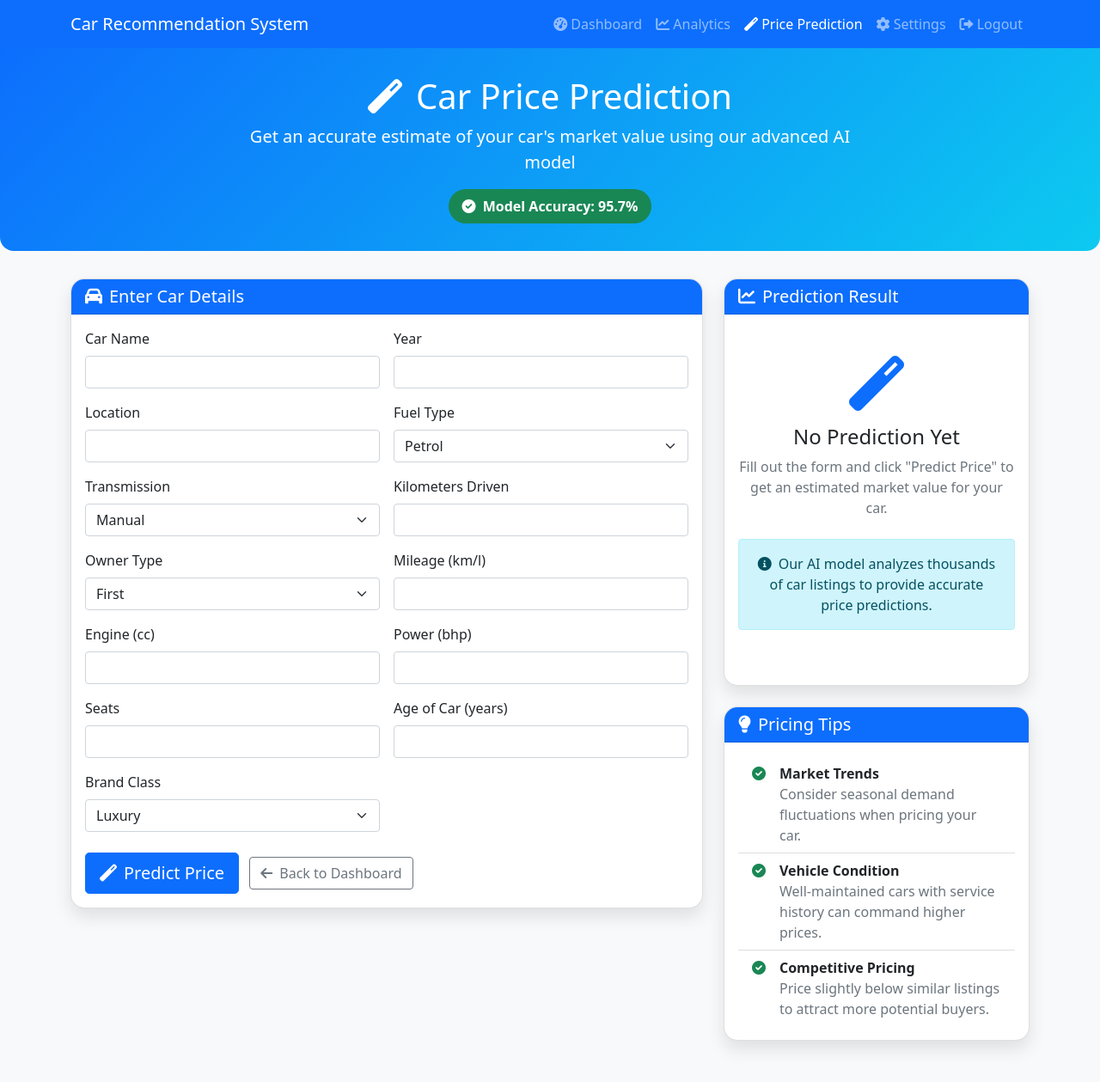
After one commit to Piyush1716/Car-Recommendation, a Flask app: page /prediction in a window 1280 px wide. The commit adds this page. Shown: the whole page at 86% size. Run offline with Flask 3, Linux system fonts and the light colour scheme; parts of the project's set-up code (start-up, migrations or seed data) failed here and were passed over.

```diff
--- a/Resources/csv_to_db.py
+++ b/Resources/csv_to_db.py
@@ -8,4 +8,4 @@ data = pd.read_csv('used_cars_data_cleaned.csv')  # Or use pd.read_excel for Exc
 engine = create_engine('mysql://root:@localhost/cardb')
 
 # Write the data to a database table
-data.to_sql('cars', con=engine, if_exists='replace', index=False)
+data.to_sql('temp', con=engine, if_exists='replace', index=False)
--- a/app.py
+++ b/app.py
@@ -1,4 +1,5 @@
 from flask import Flask, render_template, redirect, url_for, request, flash, session, abort
+from flask_caching import Cache
 from flask_sqlalchemy import SQLAlchemy
 import pandas as pd
 from flask_mail import Message, Mail
@@ -11,6 +12,11 @@ import os
 
 app = Flask(__name__)
 app.secret_key = 'your_secret_key'
+
+# Flask-Caching Configuration
+app.config['CACHE_TYPE'] = 'SimpleCache'  # For testing/small apps; use 'RedisCache' or 'MemcachedCache' for production
+app.config['CACHE_DEFAULT_TIMEOUT'] = 3000  # Cache timeout in second
+cache = Cache(app)
 
 # Flask-Mail Configuration
 app.config['MAIL_SERVER'] = 'smtp.gmail.com'
@@ -169,17 +175,18 @@ def buyer_dashboard():
         email = session['email'],
         name = session['name']
     )
-# To View all Cars
 @app.route('/cars', methods=['GET'])
+@cache.cached()
 def cars():
     if 'email' not in session:
         return redirect(url_for('login'))
 
-    # Query the cars table
-    cars = Car.query.all()
+    page = request.args.get('page', 1, type=int)
+    per_page = 6  # Number of cars per page
+    cars_paginated = Car.query.paginate(page=page, per_page=per_page)
 
-    # Pass the cars info to the template
-    return render_template('cars.html', cars=cars)
+    return render_template('cars.html', cars=cars_paginated)
+
 
 # Contect seller via Email
 @app.route('/contact_seller', methods=['POST'])
@@ -367,7 +374,7 @@ def remove_from_cart(car_id):
 @app.route('/remove_from_whitelist/<int:car_id>', methods=['GET'])
 def remove_from_whitelist(car_id):
     # Get logged-in user's email
-    if 'email' not in session or not car_id:
+    if 'email' not in session:
         flash("Please log in to view your whitelist.", "warning")
         return redirect(url_for('login'))
 
@@ -841,6 +848,10 @@ def seller_dashboard():
 
     return render_template('seller_dashboard.html', cars=cars, total_views=total_views, interested_buyers=interested_buyers,car_views=car_views)
 
+@app.route('/prediction')
+def prediction():
+    return render_template('prediction.html')
+
 @app.route('/delete_car/<int:car_id>', methods=['GET'])
 def delete_car(car_id):
 
--- a/templates/buyer_car_details.html
+++ b/templates/buyer_car_details.html
@@ -46,9 +46,11 @@
                 <div class="card shadow-sm">
                     <div class="card-body">
                         <h2 class="card-title">{{ car.model }} <span class="badge bg-primary">{{ car.year }}</span></h2>
-                        <img src="{{'/'+car.image_url}}" alt="{{ car.model }}" class="img-fluid rounded car-image mb-4">
+                        <img src="{{ '/' + (car.image_url if car.image_url else 'static/car.png') }}" alt="{{ car.model }}"
+                            class="img-fluid rounded car-image mb-4">
+
                         <div class="d-flex justify-content-between align-items-center mb-4">
-                            <h3 class="text-primary mb-0">₹{{ "{:,}".format(car.price) }}</h3>
+                            <h3 class="text-primary mb-0">₹{{ "{:,}".format(car.price) }}Lakh</h3>
                             <span class="text-muted"><i class="fas fa-map-marker-alt"></i> {{ car.location }}</span>
                         </div>
                         <div class="row g-3">
--- a/templates/buyer_dashboard.html
+++ b/templates/buyer_dashboard.html
@@ -154,7 +154,7 @@
                             <h5 class="card-title">{{ car.model }}</h5>
                             <p class="card-text">
                                 <strong>Year:</strong> {{ car.year }}<br>
-                                <strong>Price:</strong> ₹{{ car.price }}<br>
+                                <strong>Price:</strong> ₹{{ car.price }}Lakh<br>
                                 <strong>Location:</strong> {{ car.location }}<br>
                                 <strong>Fuel Type:</strong> {{ car.fuel_type }}<br>
                                 <strong>Transmission:</strong> {{ car.transmission }}
--- a/templates/edit_car.html
+++ b/templates/edit_car.html
@@ -62,7 +62,7 @@
                                     <input type="number" id="year" name="year" class="form-control" value="{{ car.year }}" min="1900" max="{{ current_year }}" required>
                                 </div>
                                 <div class="col-md-6">
-                                    <label for="price" class="form-label">Price (₹)</label>
+                                    <label for="price" class="form-label">Price (₹Lakh)</label>
                                     <input type="number" id="price" name="price" class="form-control" value="{{ car.price }}" min="0" step="0.01" required>
                                 </div>
                                 <div class="col-md-6">
@@ -136,7 +136,9 @@
                                     <input type="file" id="car_image" name="car_image" class="form-control" accept="image/*">
                                     {% if car.image_url %}
                                         <div class="mt-2">
-                                            <img src="{{ '/' + car.image_url }}" alt="Current Car Image" class="img-thumbnail" style="max-width: 200px;">
+                                            <img src="{{ car.image_url if car.image_url else '/static/car.png' }}" class="img-thumbnail mt-2"
+                                                style="max-width: 200px;" alt="Current Car Image" loading="lazy">
+
                                         </div>
                                     {% endif %}
                                 </div>
--- /dev/null
+++ b/templates/prediction.html
@@ -0,0 +1,263 @@
+<!DOCTYPE html>
+<html lang="en">
+<head>
+    <meta charset="UTF-8">
+    <meta name="viewport" content="width=device-width, initial-scale=1.0">
+    <title>Car Price Prediction - Car Recommendation System</title>
+    <link href="https://cdn.jsdelivr.net/npm/bootstrap@5.1.3/dist/css/bootstrap.min.css" rel="stylesheet">
+    <link rel="stylesheet" href="https://cdnjs.cloudflare.com/ajax/libs/font-awesome/6.0.0-beta3/css/all.min.css">
+    <style>
+        .prediction-header {
+            background: linear-gradient(135deg, #0d6efd, #0dcaf0);
+            color: white;
+            padding: 2rem 0;
+            margin-bottom: 2rem;
+            border-radius: 0 0 1rem 1rem;
+        }
+        .prediction-result {
+            font-size: 2.5rem;
+            font-weight: bold;
+            color: #0d6efd;
+        }
+        .prediction-card {
+            border-radius: 1rem;
+            overflow: hidden;
+            box-shadow: 0 10px 20px rgba(0, 0, 0, 0.1);
+        }
+        .form-label {
+            font-weight: 500;
+        }
+        .accuracy-badge {
+            background-color: #198754;
+            color: white;
+            padding: 0.5rem 1rem;
+            border-radius: 2rem;
+            font-weight: bold;
+        }
+        .prediction-icon {
+            font-size: 4rem;
+            color: #0d6efd;
+        }
+    </style>
+</head>
+<body class="bg-light">
+    <nav class="navbar navbar-expand-lg navbar-dark bg-primary">
+        <div class="container">
+            <a class="navbar-brand" href="#">Car Recommendation System</a>
+            <button class="navbar-toggler" type="button" data-bs-toggle="collapse" data-bs-target="#navbarNav" aria-controls="navbarNav" aria-expanded="false" aria-label="Toggle navigation">
+                <span class="navbar-toggler-icon"></span>
+            </button>
+            <div class="collapse navbar-collapse" id="navbarNav">
+                <ul class="navbar-nav ms-auto">
+                    <li class="nav-item">
+                        <a class="nav-link" href="/seller_dashboard"><i class="fas fa-tachometer-alt"></i> Dashboard</a>
+                    </li>
+                    <li class="nav-item">
+                        <a class="nav-link" href="#"><i class="fas fa-chart-line"></i> Analytics</a>
+                    </li>
+                    <li class="nav-item">
+                        <a class="nav-link active" href="/prediction"><i class="fas fa-magic"></i> Price Prediction</a>
+                    </li>
+                    <li class="nav-item">
+                        <a class="nav-link" href="#"><i class="fas fa-cog"></i> Settings</a>
+                    </li>
+                    <li class="nav-item">
+                        <a class="nav-link" href="/logout"><i class="fas fa-sign-out-alt"></i> Logout</a>
+                    </li>
+                </ul>
+            </div>
+        </div>
+    </nav>
+
+    <div class="prediction-header">
+        <div class="container text-center">
+            <div class="row justify-content-center">
+                <div class="col-md-8">
+                    <h1><i class="fas fa-magic me-3"></i>Car Price Prediction</h1>
+                    <p class="lead">Get an accurate estimate of your car's market value using our advanced AI model</p>
+                    <div class="d-inline-block accuracy-badge">
+                        <i class="fas fa-check-circle me-1"></i> Model Accuracy: 95.7%
+                    </div>
+                </div>
+            </div>
+        </div>
+    </div>
+
+    <div class="container mb-5">
+        {% if message %}
+            <div class="alert alert-info alert-dismissible fade show" role="alert">
+                {{ message }}
+                <button type="button" class="btn-close" data-bs-dismiss="alert" aria-label="Close"></button>
+            </div>
+        {% endif %}
+
+        {% with messages = get_flashed_messages(with_categories=true) %}
+            {% if messages %}
+                {% for category, message in messages %}
+                    <div class="alert alert-{{ category }} alert-dismissible fade show" role="alert">
+                        {{ message }}
+                        <button type="button" class="btn-close" data-bs-dismiss="alert" aria-label="Close"></button>
+                    </div>
+                {% endfor %}
+            {% endif %}
+        {% endwith %}
+
+        <div class="row">
+            <div class="col-lg-8">
+                <div class="card prediction-card mb-4">
+                    <div class="card-header bg-primary text-white">
+                        <h5 class="mb-0"><i class="fas fa-car me-2"></i>Enter Car Details</h5>
+                    </div>
+                    <div class="card-body">
+                        <form method="POST" action="/prediction" class="row g-3">
+                            <div class="col-md-6">
+                                <label for="car_name" class="form-label">Car Name</label>
+                                <input type="text" id="car_name" name="car_name" class="form-control" value="{{ car.model if car else '' }}" required>
+                            </div>
+                            <div class="col-md-6">
+                                <label for="year" class="form-label">Year</label>
+                                <input type="number" id="year" name="year" class="form-control" value="{{ car.year if car else '' }}" required>
+                            </div>
+                            <div class="col-md-6">
+                                <label for="location" class="form-label">Location</label>
+                                <input type="text" id="location" name="location" class="form-control" value="{{ car.location if car else '' }}" required>
+                            </div>
+                            <div class="col-md-6">
+                                <label for="fuel_type" class="form-label">Fuel Type</label>
+                                <select id="fuel_type" name="fuel_type" class="form-select" required>
+                                    <option value="Petrol" {% if car and car.fuel_type == 'Petrol' %}selected{% endif %}>Petrol</option>
+                                    <option value="Diesel" {% if car and car.fuel_type == 'Diesel' %}selected{% endif %}>Diesel</option>
+                                    <option value="Electric" {% if car and car.fuel_type == 'Electric' %}selected{% endif %}>Electric</option>
+                                    <option value="Hybrid" {% if car and car.fuel_type == 'Hybrid' %}selected{% endif %}>Hybrid</option>
+                                </select>
+                            </div>
+                            <div class="col-md-6">
+                                <label for="transmission" class="form-label">Transmission</label>
+                                <select id="transmission" name="transmission" class="form-select" required>
+                                    <option value="Manual" {% if car and car.transmission == 'Manual' %}selected{% endif %}>Manual</option>
+                                    <option value="Automatic" {% if car and car.transmission == 'Automatic' %}selected{% endif %}>Automatic</option>
+                                </select>
+                            </div>
+                            <div class="col-md-6">
+                                <label for="kilometers_driven" class="form-label">Kilometers Driven</label>
+                                <input type="number" id="kilometers_driven" name="kilometers_driven" class="form-control" value="{{ car.kilometers_driven if car else '' }}" required>
+                            </div>
+                            <div class="col-md-6">
+                                <label for="owner_type" class="form-label">Owner Type</label>
+                                <select id="owner_type" name="owner_type" class="form-select" required>
+                                    <option value="First" {% if car and car.owner_type == 'First' %}selected{% endif %}>First</option>
+                                    <option value="Second" {% if car and car.owner_type == 'Second' %}selected{% endif %}>Second</option>
+                                    <option value="Third" {% if car and car.owner_type == 'Third' %}selected{% endif %}>Third</option>
+                                    <option value="Fourth" {% if car and car.owner_type == 'Fourth' %}selected{% endif %}>Fourth</option>
+                                </select>
+                            </div>
+                            <div class="col-md-6">
+                                <label for="mileage" class="form-label">Mileage (km/l)</label>
+                                <input type="number" id="mileage" name="mileage" class="form-control" step="0.01" value="{{ car.mileage if car else '' }}" required>
+                            </div>
+                            <div class="col-md-6">
+                                <label for="engine" class="form-label">Engine (cc)</label>
+                                <input type="number" id="engine" name="engine" class="form-control" value="{{ car.engine if car else '' }}" required>
+                            </div>
+                            <div class="col-md-6">
+                                <label for="power" class="form-label">Power (bhp)</label>
+                                <input type="number" id="power" name="power" class="form-control" value="{{ car.power if car else '' }}" required>
+                            </div>
+                            <div class="col-md-6">
+                                <label for="seats" class="form-label">Seats</label>
+                                <input type="number" id="seats" name="seats" class="form-control" value="{{ car.seats if car else '' }}" required>
+                            </div>
+                            <div class="col-md-6">
+                                <label for="age_of_car" class="form-label">Age of Car (years)</label>
+                                <input type="number" id="age_of_car" name="age_of_car" class="form-control" value="{{ car.age_of_car if car else '' }}" required>
+                            </div>
+                            <div class="col-md-6">
+                                <label for="brand_class" class="form-label">Brand Class</label>
+                                <select id="brand_class" name="brand_class" class="form-select" required>
+                                    <option value="Luxury" {% if car and car.brand_class == 'Luxury' %}selected{% endif %}>Luxury</option>
+                                    <option value="Premium" {% if car and car.brand_class == 'Premium' %}selected{% endif %}>Premium</option>
+                                    <option value="Economy" {% if car and car.brand_class == 'Economy' %}selected{% endif %}>Economy</option>
+                                    <option value="Performance" {% if car and car.brand_class == 'Performance' %}selected{% endif %}>Performance</option>
+                                </select>
+                            </div>
+                            <div class="col-12 mt-4">
+                                <button type="submit" class="btn btn-primary btn-lg">
+                                    <i class="fas fa-magic me-2"></i>Predict Price
+                                </button>
+                                <a href="/seller_dashboard" class="btn btn-outline-secondary ms-2">
+                                    <i class="fas fa-arrow-left me-2"></i>Back to Dashboard
+                                </a>
+                            </div>
+                        </form>
+                    </div>
+                </div>
+            </div>
+
+            <div class="col-lg-4">
+                <div class="card prediction-card mb-4">
+                    <div class="card-header bg-primary text-white">
+                        <h5 class="mb-0"><i class="fas fa-chart-line me-2"></i>Prediction Result</h5>
+                    </div>
+                    <div class="card-body text-center py-5">
+                        {% if predicted_price %}
+                            <div class="mb-3">
+                                <i class="fas fa-check-circle prediction-icon text-success"></i>
+                            </div>
+                            <h4>Estimated Market Value</h4>
+                            <div class="prediction-result mb-3">₹{{ "{:,}".format(predicted_price) }}</div>
+                            <p class="text-muted">Based on current market trends and similar vehicles</p>
+                            <div class="d-grid gap-2">
+                                <a href="/seller_dashboard" class="btn btn-outline-primary">
+                                    <i class="fas fa-plus-circle me-2"></i>List Car with This Price
+                                </a>
+                            </div>
+                        {% else %}
+                            <div class="mb-3">
+                                <i class="fas fa-magic prediction-icon"></i>
+                            </div>
+                            <h4>No Prediction Yet</h4>
+                            <p class="text-muted mb-4">Fill out the form and click "Predict Price" to get an estimated market value for your car.</p>
+                            <div class="alert alert-info">
+                                <i class="fas fa-info-circle me-2"></i>Our AI model analyzes thousands of car listings to provide accurate price predictions.
+                            </div>
+                        {% endif %}
+                    </div>
+                </div>
+
+                <div class="card prediction-card">
+                    <div class="card-header bg-primary text-white">
+                        <h5 class="mb-0"><i class="fas fa-lightbulb me-2"></i>Pricing Tips</h5>
+                    </div>
+                    <div class="card-body">
+                        <ul class="list-group list-group-flush">
+                            <li class="list-group-item d-flex">
+                                <i class="fas fa-check-circle text-success me-3 mt-1"></i>
+                                <div>
+                                    <strong>Market Trends</strong>
+                                    <p class="mb-0 text-muted">Consider seasonal demand fluctuations when pricing your car.</p>
+                                </div>
+                            </li>
+                            <li class="list-group-item d-flex">
+                                <i class="fas fa-check-circle text-success me-3 mt-1"></i>
+                                <div>
+                                    <strong>Vehicle Condition</strong>
+                                    <p class="mb-0 text-muted">Well-maintained cars with service history can command higher prices.</p>
+                                </div>
+                            </li>
+                            <li class="list-group-item d-flex">
+                                <i class="fas fa-check-circle text-success me-3 mt-1"></i>
+                                <div>
+                                    <strong>Competitive Pricing</strong>
+                                    <p class="mb-0 text-muted">Price slightly below similar listings to attract more potential buyers.</p>
+                                </div>
+                            </li>
+                        </ul>
+                    </div>
+                </div>
+            </div>
+        </div>
+    </div>
+
+    <script src="https://cdn.jsdelivr.net/npm/bootstrap@5.1.3/dist/js/bootstrap.bundle.min.js"></script>
+</body>
+</html>
--- a/templates/recommendations.html
+++ b/templates/recommendations.html
@@ -102,7 +102,7 @@
                                 <h5 class="card-title">{{ car.model }}</h5>
                                 <ul class="list-group list-group-flush">
                                     <li class="list-group-item"><strong>Year:</strong> {{ car.year }}</li>
-                                    <li class="list-group-item"><strong>Price:</strong> ₹{{ "{:,}".format(car.price) }}</li>
+                                    <li class="list-group-item"><strong>Price:</strong> ₹{{ car.price }}Lakh</li>
                                     <li class="list-group-item"><strong>Location:</strong> {{ car.location }}</li>
                                     <li class="list-group-item"><strong>Fuel Type:</strong> {{ car.fuel_type }}</li>
                                     <li class="list-group-item"><strong>Transmission:</strong> {{ car.transmission }}</li>
--- a/templates/seller_car_details.html
+++ b/templates/seller_car_details.html
@@ -46,9 +46,11 @@
                 <div class="card shadow-sm">
                     <div class="card-body">
                         <h2 class="card-title">{{ car.model }} <span class="badge bg-primary">{{ car.year }}</span></h2>
-                        <img src="{{'/'+car.image_url}}" alt="{{ car.model }}" class="img-fluid rounded car-image mb-4">
+                        <img src="{{ car.image_url if car.image_url else '/static/car.png' }}" class="img-thumbnail mt-2"
+                            style="max-width: 200px;" alt="Current Car Image" loading="lazy">
+
                         <div class="d-flex justify-content-between align-items-center mb-4">
-                            <h3 class="text-primary mb-0">₹{{ "{:,}".format(car.price) }}</h3>
+                            <h3 class="text-primary mb-0">₹{{ car.price }}Lakh</h3>
                             <span class="text-muted"><i class="fas fa-map-marker-alt"></i> {{ car.location }}</span>
                         </div>
                         <div class="row g-3">
--- a/templates/whitelist.html
+++ b/templates/whitelist.html
@@ -75,11 +75,12 @@
                 {% for car in whitelist %}
                     <div class="col">
                         <div class="card h-100">
-                            <img src="{{ car.image_url }}" class="card-img-top car-image" alt="{{ car.model }}">
+                            <img src="{{ car.image_url if car.image_url else '/static/car.png' }}" class="card-img-top" alt="{{ car.model }}"
+                                loading="lazy">
                             <div class="card-body">
                                 <h5 class="card-title">{{ car.model }} <span class="badge bg-primary">{{ car.year }}</span></h5>
                                 <p class="card-text">
-                                    <strong>Price:</strong> ₹{{ "{:,}".format(car.price) }}<br>
+                                    <strong>Price:</strong> ₹{{ car.price }}Lakh<br>
                                     <strong>Location:</strong> {{ car.location }}<br>
                                     <strong>Fuel Type:</strong> {{ car.fuel_type }}<br>
                                     <strong>Transmission:</strong> {{ car.transmission }}
```
Also changed, not shown: templates/cars.html (+39 -3 lines), templates/cart.html (+4 -3 lines), templates/seller_dashboard.html (+46 -6 lines), static/uploads/cars/ABC_6019.jpeg (added), 1 other file.
